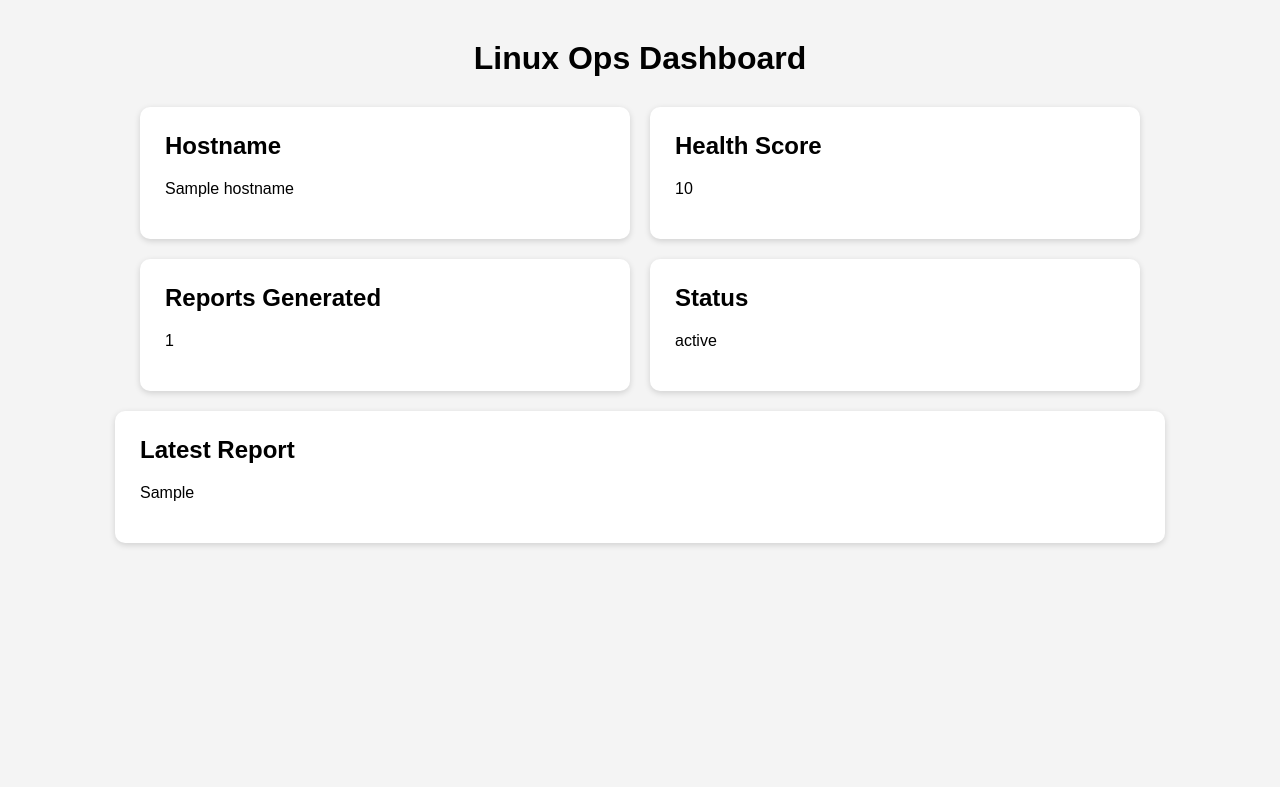
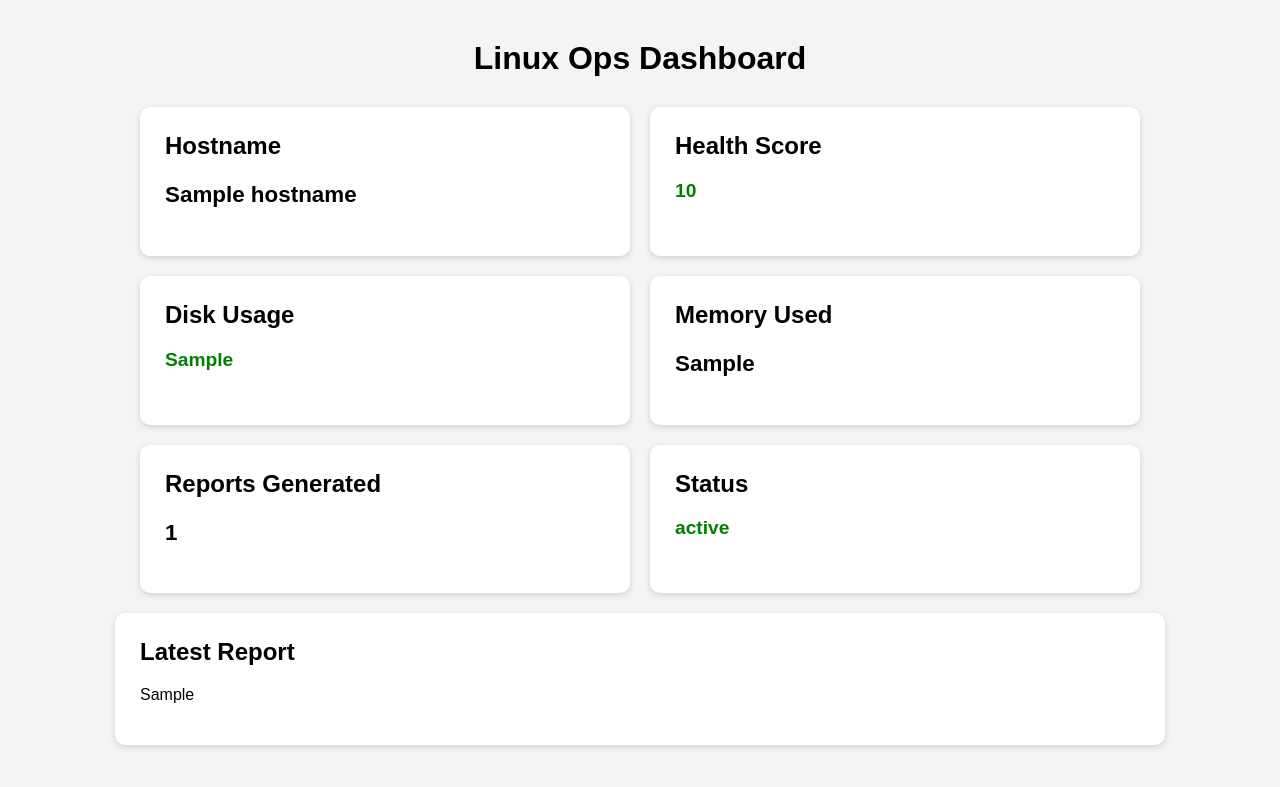
Before and after one commit to grgdougall-crypto/linux-ops-automation-lab, a Flask app: template dashboard/templates/index.html in a window 1280 px wide. Shown: the top 787 px of the page. Run offline with Flask 3, Linux system fonts and the light colour scheme; the template is opened without the code that fills it: most values are stand-ins (such as "Sample title", 1, 10 or a date in 2020).

Commit message:
Add dashboard status styling and metric highlighting

```diff
--- a/dashboard/static/style.css
+++ b/dashboard/static/style.css
@@ -32,3 +32,26 @@ h1 {
 .card h2 {
     margin-top: 0;
 }
+
+.status-good {
+    color: green;
+    font-weight: bold;
+    font-size: 1.2em;
+}
+
+.status-warning {
+    color: orange;
+    font-weight: bold;
+    font-size: 1.2em;
+}
+
+.status-critical {
+    color: red;
+    font-weight: bold;
+    font-size: 1.2em;
+}
+
+.metric {
+    font-size: 1.4em;
+    font-weight: bold;
+}
--- a/dashboard/templates/index.html
+++ b/dashboard/templates/index.html
@@ -12,22 +12,32 @@
 
         <div class="card">
             <h2>Hostname</h2>
-            <p>{{ hostname }}</p>
+            <p class="metric">{{ hostname }}</p>
         </div>
 
         <div class="card">
             <h2>Health Score</h2>
-            <p>{{ health_score }}</p>
+            <p class="status-good">{{ health_score }}</p>
+        </div>
+
+        <div class="card">
+            <h2>Disk Usage</h2>
+            <p class="status-good">{{ disk_usage }}</p>
+        </div>
+
+        <div class="card">
+            <h2>Memory Used</h2>
+            <p class="metric">{{ memory_used }}</p>
         </div>
 
         <div class="card">
             <h2>Reports Generated</h2>
-            <p>{{ report_count }}</p>
+            <p class="metric">{{ report_count }}</p>
         </div>
 
         <div class="card">
             <h2>Status</h2>
-            <p>{{ status }}</p>
+            <p class="status-good">{{ status }}</p>
         </div>
 
     </div>
```
